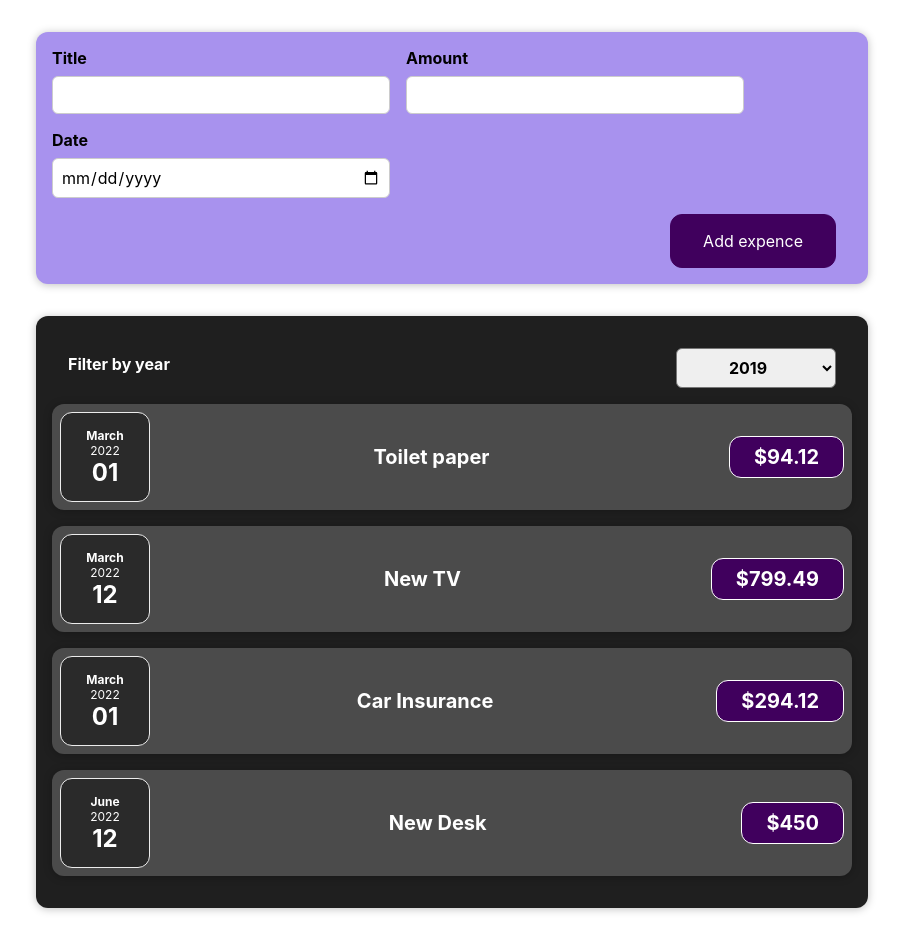
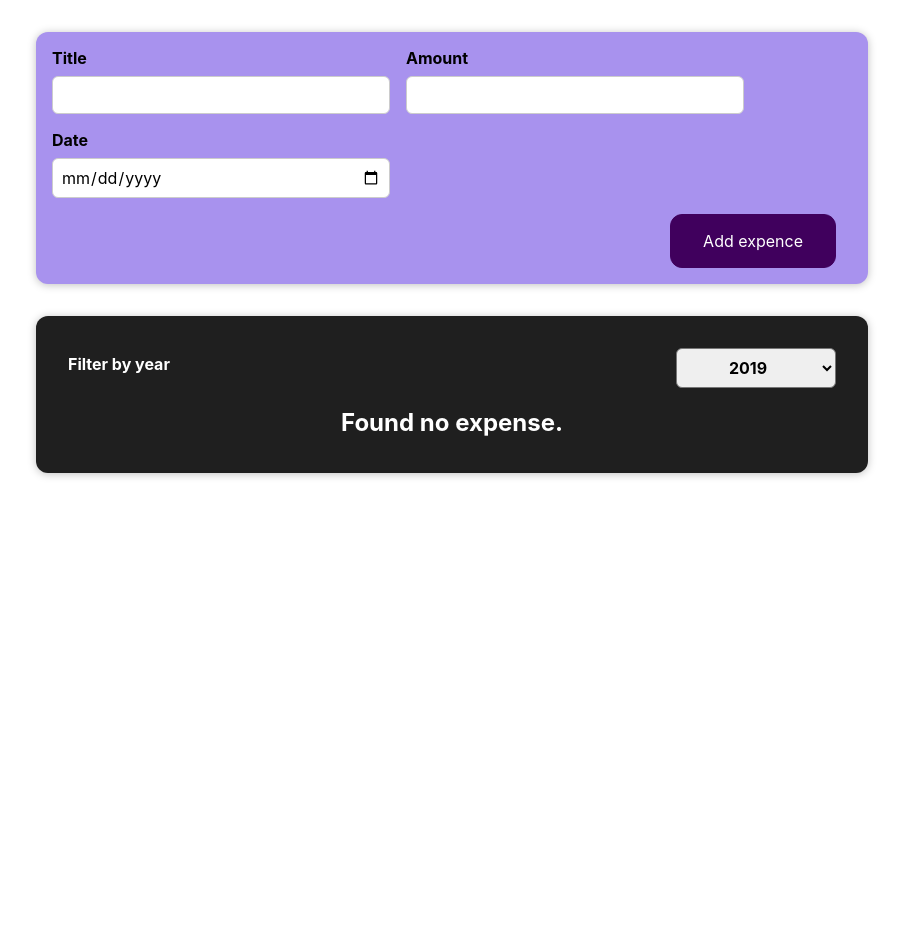
Before and after one commit to DarshanBorse/React-demo, a React (Create React App) app: page / in a window 1280 px wide. Shown: the whole page, without its empty margins (188-1091 px from the left). After the commit the page ends 800 px from the top, so only its background shows below. Built offline with nearby package versions, Linux system fonts and the light colour scheme.

Commit message:
List Updated

```diff
--- a/src/App.js
+++ b/src/App.js
@@ -4,9 +4,9 @@ import Expence from './components/Expenses';
 import NewExpense from './components/NewExpense';
 
 const dummy_expense = [
-    { id: "1", title: "Toilet paper", amount: "94.12", date: new Date(2022, 2, 1) },
+    { id: "1", title: "Toilet paper", amount: "94.12", date: new Date(2020, 2, 1) },
     { id: "2", title: "New TV", amount: "799.49", date: new Date(2022, 2, 12) },
-    { id: "3", title: "Car Insurance", amount: "294.12", date: new Date(2022, 2, 1) },
+    { id: "3", title: "Car Insurance", amount: "294.12", date: new Date(2021, 2, 1) },
     { id: "4", title: "New Desk", amount: "450", date: new Date(2022, 5, 12) }
 ];
 
--- a/src/components/Expenses.js
+++ b/src/components/Expenses.js
@@ -1,22 +1,24 @@
-import ExpenseItem from "./ExpenseItem";
 import "../css/Expense.css";
 import Card from "./UI/Card";
 import React, { useState } from "react";
 import ExpensesFilter from "./ExpenseFilter";
+import ExpensesList from "./ExpensesList";
 
 const Expence = (props) => {
-    const [fileterdYear, setfileterdYear] = useState('2019');
+    const [fileterdYear, setfilterdYear] = useState('2019');
 
     const filterChangeHandler = (selectedYear) => {
-        setfileterdYear(selectedYear);
+        setfilterdYear(selectedYear);
     };
+
+    const filtedExpenses = props.expenses.filter((expense) => {
+        return expense.date.getFullYear().toString() === fileterdYear;
+    });
 
     return (
         <Card className="expenses">
             <ExpensesFilter selected={fileterdYear} onChangeFilter={filterChangeHandler} />
-            {props.expenses.map((expense) => (
-                <ExpenseItem key={expense.id} title={expense.title} amount={expense.amount} date={expense.date} />
-            ))}
+            <ExpensesList expenses={filtedExpenses} />
         </Card>
     );
 };
--- /dev/null
+++ b/src/components/ExpensesList.js
@@ -0,0 +1,23 @@
+import ExpenseItem from "./ExpenseItem";
+import "../css/ExpenseList.css";
+
+const ExpensesList = (props) => {
+
+    if (props.expenses.length === 0) {
+        return (
+            <h2 className="expenses-list__fallback">
+                Found no expense.
+            </h2>
+        )
+    };
+
+    return (
+        <ul className="expenses-list">
+            {props.expenses.map((expense) => (
+                <ExpenseItem key={expense.id} title={expense.title} amount={expense.amount} date={expense.date} />
+            ))}
+        </ul>
+    )
+};
+
+export default ExpensesList;
--- /dev/null
+++ b/src/css/ExpenseList.css
@@ -0,0 +1,9 @@
+.expenses-list {
+  list-style: none;
+  padding: 0;
+}
+
+.expenses-list__fallback {
+  color: white;
+  text-align: center;
+}
```
